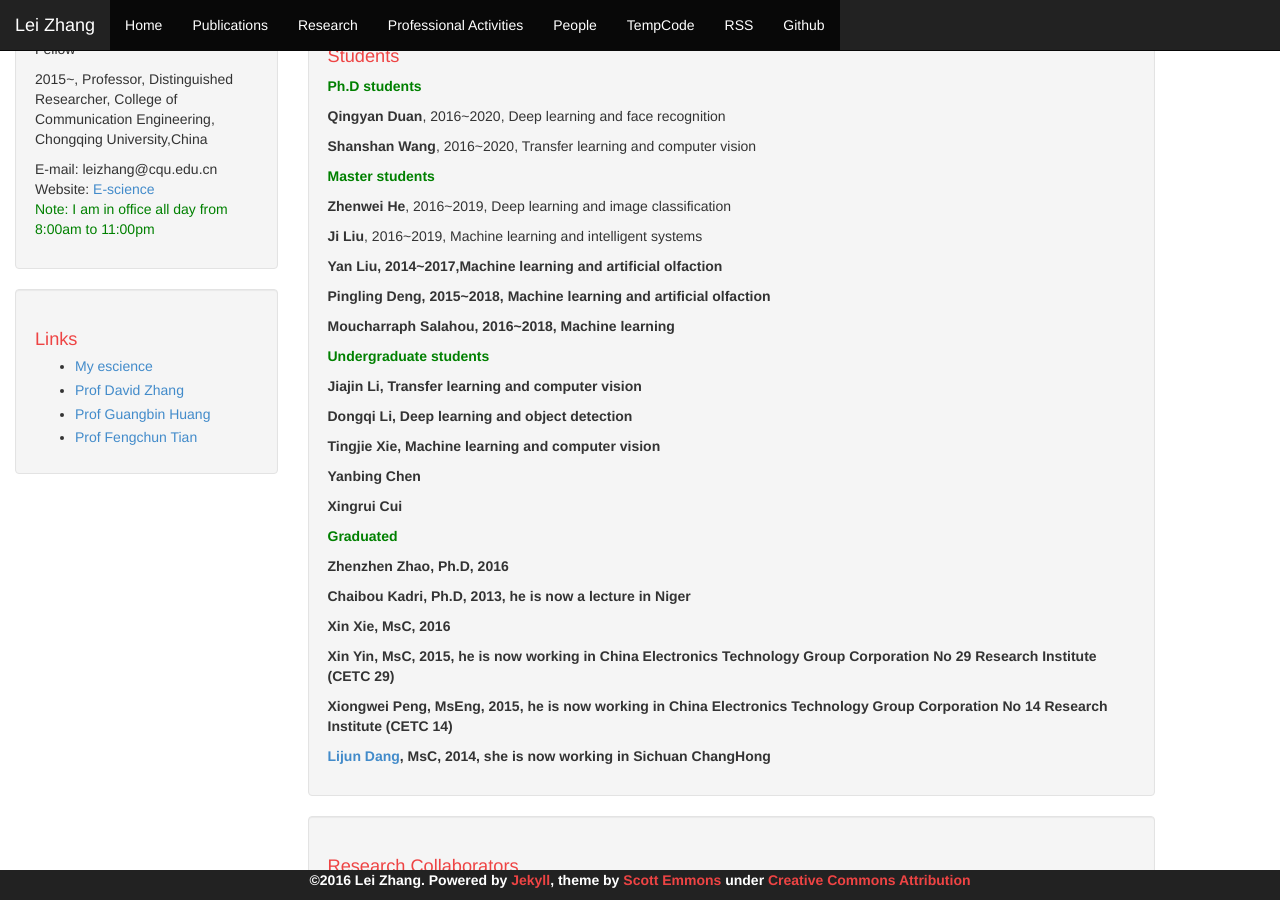
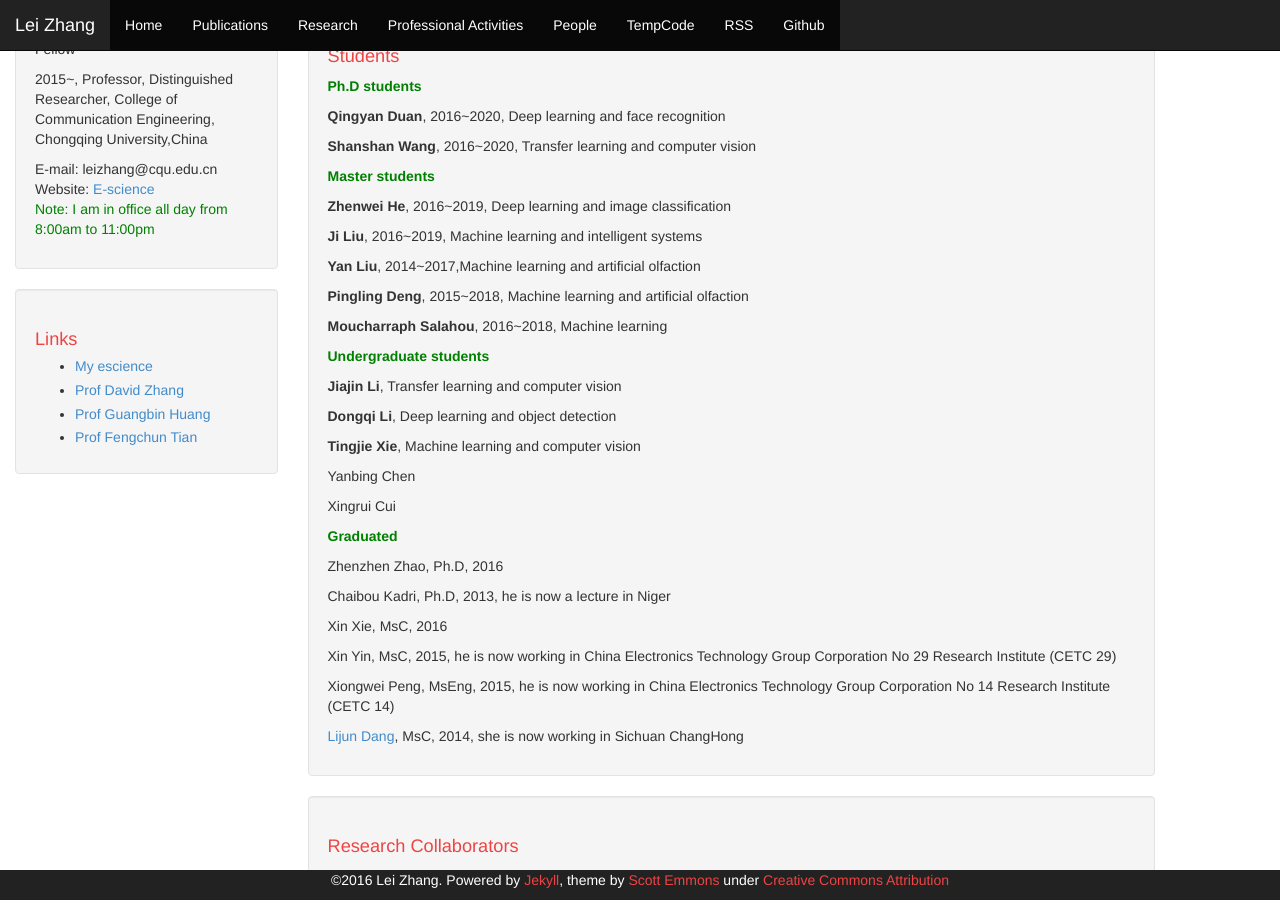
Before and after one commit to DrLeiZhang/website, a Jekyll site: the page built from people.html, in a window 1280 px wide and 900 px high, scrolled down 468 px. Built offline with Jekyll 4.4.1, drawn with Linux system fonts in a browser that asks for light colours; Markdown is read by kramdown in place of the engine named in the settings.

Commit message:
Update
Signed-off-by: leizhang@cqu.edu.cn <leizhang@cqu.edu.cn>

```diff
--- a/people.html
+++ b/people.html
@@ -26,8 +26,8 @@
 <p style="color:green;"><h0><B>Master students</B></h0></p>
 <p><B>Zhenwei He</B>, 2016~2019, Deep learning and image classification</p>
 <p><B>Ji Liu</B>, 2016~2019, Machine learning and intelligent systems</p>
-<p><B>Yan Liu<B>, 2014~2017,Machine learning and artificial olfaction</p>
-<p><B>Pingling Deng<B>, 2015~2018, Machine learning and artificial olfaction</p>
+<p><B>Yan Liu</B>, 2014~2017,Machine learning and artificial olfaction</p>
+<p><B>Pingling Deng</B>, 2015~2018, Machine learning and artificial olfaction</p>
 <p><B>Moucharraph Salahou</B>, 2016~2018, Machine learning</p>
 
 <p style="color:green;"><h0><B>Undergraduate students</B></h0></p>
```
